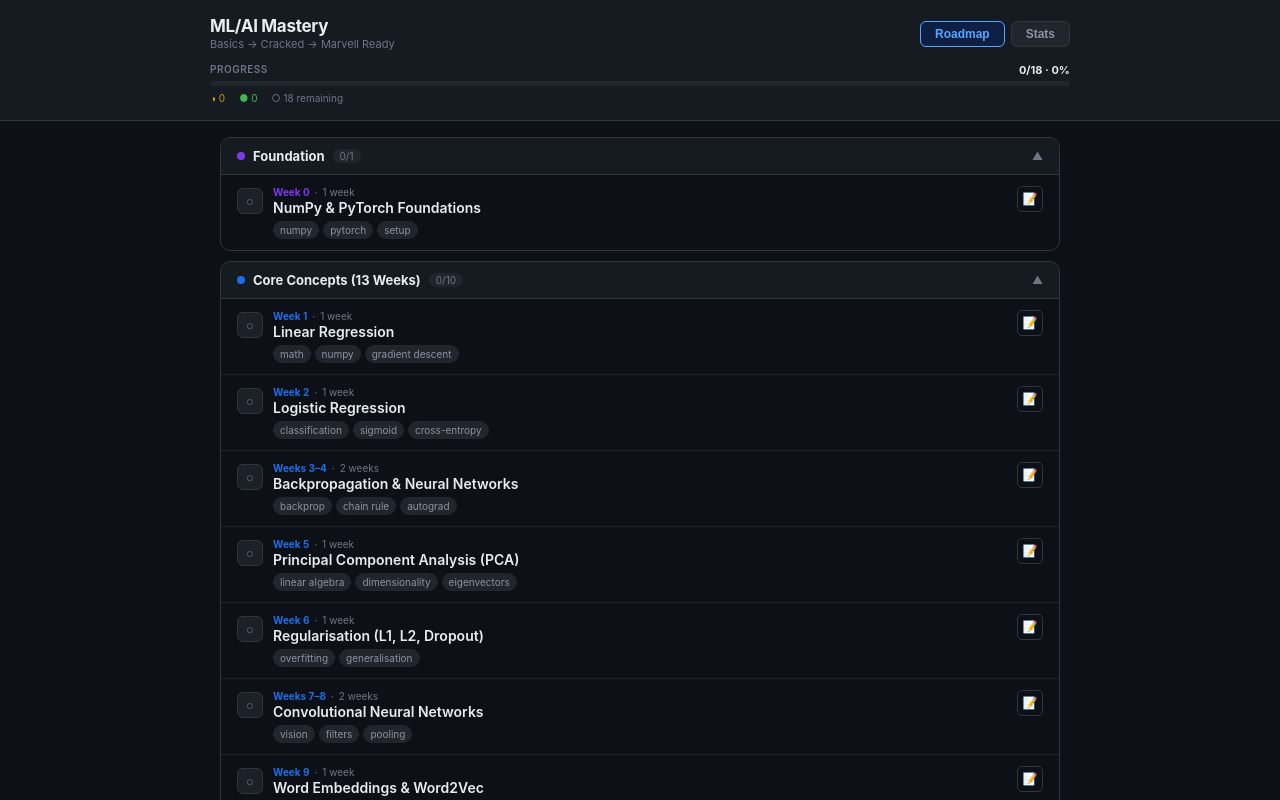
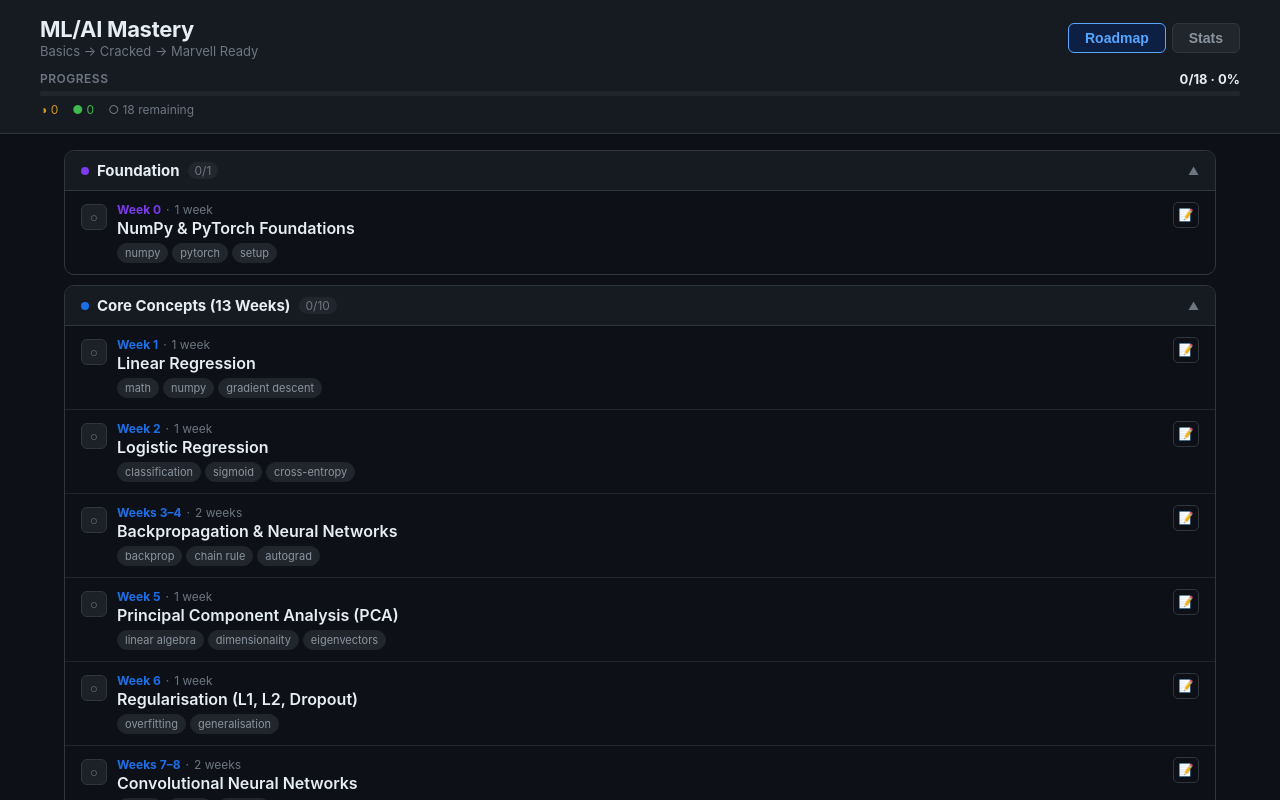
Before and after one commit to yeshu183/ml-tracker, a React (Vite) app: page / in a window 1280 px wide. Shown: the top 800 px of the page. Built offline with nearby package versions, Linux system fonts and the light colour scheme.

Commit message:
font size commit

```diff
--- a/src/App.jsx
+++ b/src/App.jsx
@@ -714,36 +714,36 @@ export default function App() {
 
       {/* Header */}
       <div style={{background:C.surface,borderBottom:`1px solid ${C.border}`,padding:"16px 20px",position:"sticky",top:0,zIndex:100}}>
-        <div style={{maxWidth:860,margin:"0 auto"}}>
+        <div style={{maxWidth:1200,margin:"0 auto"}}>
           <div style={{display:"flex",alignItems:"center",justifyContent:"space-between",flexWrap:"wrap",gap:10}}>
             <div>
-              <div style={{fontSize:17,fontWeight:700,color:C.text,letterSpacing:-0.3}}>ML/AI Mastery</div>
-              <div style={{fontSize:11,color:C.dim,marginTop:1}}>Basics → Cracked → Marvell Ready</div>
+              <div style={{fontSize:22,fontWeight:700,color:C.text,letterSpacing:-0.3}}>ML/AI Mastery</div>
+              <div style={{fontSize:13,color:C.dim,marginTop:1}}>Basics → Cracked → Marvell Ready</div>
             </div>
             <div style={{display:"flex",gap:6}}>
               {[["roadmap","Roadmap"],["stats","Stats"]].map(([v,l])=>(
-                <button key={v} onClick={()=>setView(v)} style={{padding:"5px 14px",borderRadius:6,border:`1px solid ${view===v?C.accent:C.border}`,cursor:"pointer",fontSize:12,fontWeight:600,background:view===v?"#0d1f42":C.elevated,color:view===v?C.accent:C.muted}}>{l}</button>
+                <button key={v} onClick={()=>setView(v)} style={{padding:"6px 16px",borderRadius:6,border:`1px solid ${view===v?C.accent:C.border}`,cursor:"pointer",fontSize:14,fontWeight:600,background:view===v?"#0d1f42":C.elevated,color:view===v?C.accent:C.muted}}>{l}</button>
               ))}
             </div>
           </div>
           <div style={{marginTop:12}}>
             <div style={{display:"flex",justifyContent:"space-between",marginBottom:4}}>
-              <span style={{fontSize:10,color:C.dim,fontWeight:600,textTransform:"uppercase",letterSpacing:0.5}}>Progress</span>
-              <span style={{fontSize:11,fontWeight:700,color:C.text}}>{done}/{total} · {pct}%</span>
+              <span style={{fontSize:12,color:C.dim,fontWeight:600,textTransform:"uppercase",letterSpacing:0.5}}>Progress</span>
+              <span style={{fontSize:13,fontWeight:700,color:C.text}}>{done}/{total} · {pct}%</span>
             </div>
             <div style={{background:C.elevated,borderRadius:99,height:5}}>
               <div style={{background:`linear-gradient(90deg,${C.accent},#39d353)`,width:`${pct}%`,height:"100%",borderRadius:99,transition:"width 0.4s"}}/>
             </div>
             <div style={{display:"flex",gap:14,marginTop:6}}>
-              <span style={{fontSize:10,color:C.yellow}}>◑ {inProg}</span>
-              <span style={{fontSize:10,color:C.green}}>● {done}</span>
-              <span style={{fontSize:10,color:C.dim}}>○ {total-done-inProg} remaining</span>
+              <span style={{fontSize:12,color:C.yellow}}>◑ {inProg}</span>
+              <span style={{fontSize:12,color:C.green}}>● {done}</span>
+              <span style={{fontSize:12,color:C.dim}}>○ {total-done-inProg} remaining</span>
             </div>
           </div>
         </div>
       </div>
 
-      <div style={{maxWidth:860,margin:"0 auto",padding:"16px 10px"}}>
+      <div style={{maxWidth:1200,margin:"0 auto",padding:"16px 24px"}}>
 
         {view==="roadmap" && ROADMAP.map(phase=>{
           const phDone = phase.items.filter(i=>progress[i.id]==="done").length;
@@ -753,8 +753,8 @@ export default function App() {
               <div onClick={()=>togglePhase(phase.phase)} style={{display:"flex",alignItems:"center",justifyContent:"space-between",padding:"10px 16px",background:C.surface,cursor:"pointer",borderBottom:phOpen?`1px solid ${C.border}`:"none"}}>
                 <div style={{display:"flex",alignItems:"center",gap:8}}>
                   <div style={{width:8,height:8,borderRadius:"50%",background:phase.color}}/>
-                  <span style={{fontWeight:700,fontSize:13,color:C.text}}>{phase.phase}</span>
-                  <span style={{fontSize:10,color:C.dim,background:C.elevated,padding:"1px 7px",borderRadius:99}}>{phDone}/{phase.items.length}</span>
+                  <span style={{fontWeight:700,fontSize:15,color:C.text}}>{phase.phase}</span>
+                  <span style={{fontSize:12,color:C.dim,background:C.elevated,padding:"1px 7px",borderRadius:99}}>{phDone}/{phase.items.length}</span>
                 </div>
                 <span style={{color:C.dim,fontSize:11}}>{phOpen?"▲":"▼"}</span>
               </div>
@@ -786,13 +786,13 @@ export default function App() {
                         <div style={{display:"flex",alignItems:"flex-start",justifyContent:"space-between",gap:8}}>
                           <div style={{flex:1}}>
                             <div style={{display:"flex",alignItems:"center",gap:5,flexWrap:"wrap"}}>
-                              <span style={{fontSize:10,fontWeight:700,color:phase.color}}>{item.week}</span>
-                              <span style={{fontSize:10,color:C.dim}}>·</span>
-                              <span style={{fontSize:10,color:C.dim}}>{item.duration}</span>
+                              <span style={{fontSize:12,fontWeight:700,color:phase.color}}>{item.week}</span>
+                              <span style={{fontSize:12,color:C.dim}}>·</span>
+                              <span style={{fontSize:12,color:C.dim}}>{item.duration}</span>
                             </div>
-                            <div style={{fontSize:14,fontWeight:600,color:status==="done"?C.dim:C.text,marginTop:1,textDecoration:status==="done"?"line-through":"none"}}>{item.title}</div>
+                            <div style={{fontSize:16,fontWeight:600,color:status==="done"?C.dim:C.text,marginTop:1,textDecoration:status==="done"?"line-through":"none"}}>{item.title}</div>
                             <div style={{display:"flex",gap:4,marginTop:5,flexWrap:"wrap"}}>
-                              {item.tags.map(t=><span key={t} style={{fontSize:10,color:C.muted,background:C.elevated,padding:"2px 6px",borderRadius:99,border:`1px solid ${C.border2}`}}>{t}</span>)}
+                              {item.tags.map(t=><span key={t} style={{fontSize:11,color:C.muted,background:C.elevated,padding:"2px 7px",borderRadius:99,border:`1px solid ${C.border2}`}}>{t}</span>)}
                             </div>
                           </div>
                           <div style={{display:"flex",gap:4,flexShrink:0}} onClick={e=>e.stopPropagation()}>
```
